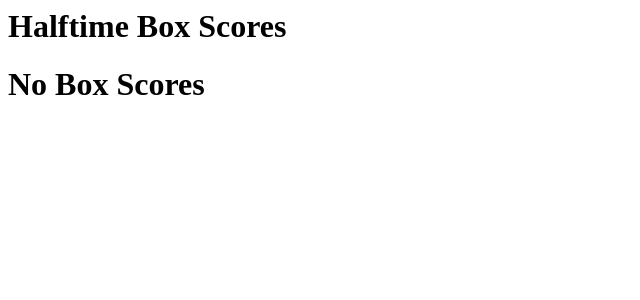
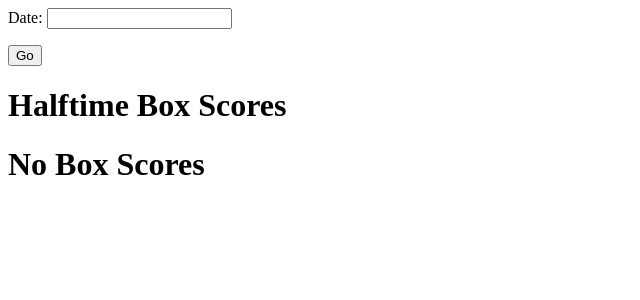
Before and after one commit to tcash21/sports, a Flask app: page / in a window 1280 px wide. Shown: the top 300 px of the page, without its empty margins (0-640 px from the left). Run offline with Flask 2, Linux system fonts and the light colour scheme; data that the repository does not hold is empty; some libraries are stand-ins or nearby versions.

Commit message:
adding ability to filter by date for game data

```diff
--- a/application.py
+++ b/application.py
@@ -1,20 +1,17 @@
 import os
 import sqlite3
 import pandas as pd
-from flask import render_template
+from flask import render_template, request, session
 from flask import g
 from flask import Flask
-
-#DATABASE = '~/Downloads/sports'
 
 application = Flask(__name__)
 application.debug = True
 
 application.config.update(dict(
     DATABASE='/home/ec2-user/sports/sports.db',
-#    DATABASE='/Users/tanyacashorali/Documents/Scripts/sports/sports.db',
-    DEBUG=True
-    #SECRET_KEY='development key',
+    DEBUG=True,
+    SECRET_KEY = open("/dev/random","rb").read(32)
     #USERNAME='admin',
     #PASSWORD='default'
 ))
@@ -40,6 +37,11 @@ def close_connection(exception):
     db = getattr(g, '_database', None)
     if db is not None:
         db.close()
+
+@application.route('/date_select', methods=['POST'])
+def date_select():
+    session['game_date'] = request.form['game_date']
+    return(render_template('index.html', error=session['game_date']))
 
 @application.route('/')
 def show_entries():
--- a/templates/index.html
+++ b/templates/index.html
@@ -1,7 +1,25 @@
 <html>
+<head>
+  <meta charset="utf-8">
+  <title>jQuery UI Datepicker - Default functionality</title>
+  <link rel="stylesheet" href="//code.jquery.com/ui/1.11.2/themes/smoothness/jquery-ui.css">
+  <script src="//code.jquery.com/jquery-1.10.2.js"></script>
+  <script src="//code.jquery.com/ui/1.11.2/jquery-ui.js"></script>
+  <script>
+  $(function() {
+    $( "#game_date" ).datepicker();
+  });
+  </script>
+</head>
+<body>
+<form method="post" action="{{ url_for('date_select') }}">
+<p>Date: <input type="text" id="game_date" name="game_date"></p>
+<p><button type="submit">Go</button></p>
+</form>
+
 <h1>Halftime Box Scores</h1>
 {% if error %}
-   <h1> No Box Scores</h1>
+   <h1>{{ error }}</h1>
 {% else %}
 
 <table>
@@ -18,6 +36,5 @@
 		</script>
 		</td>
 	{% endfor %}
-
 </table>
 {% endif %}
```
Lines whose indentation alone changed are shown as unchanged.
